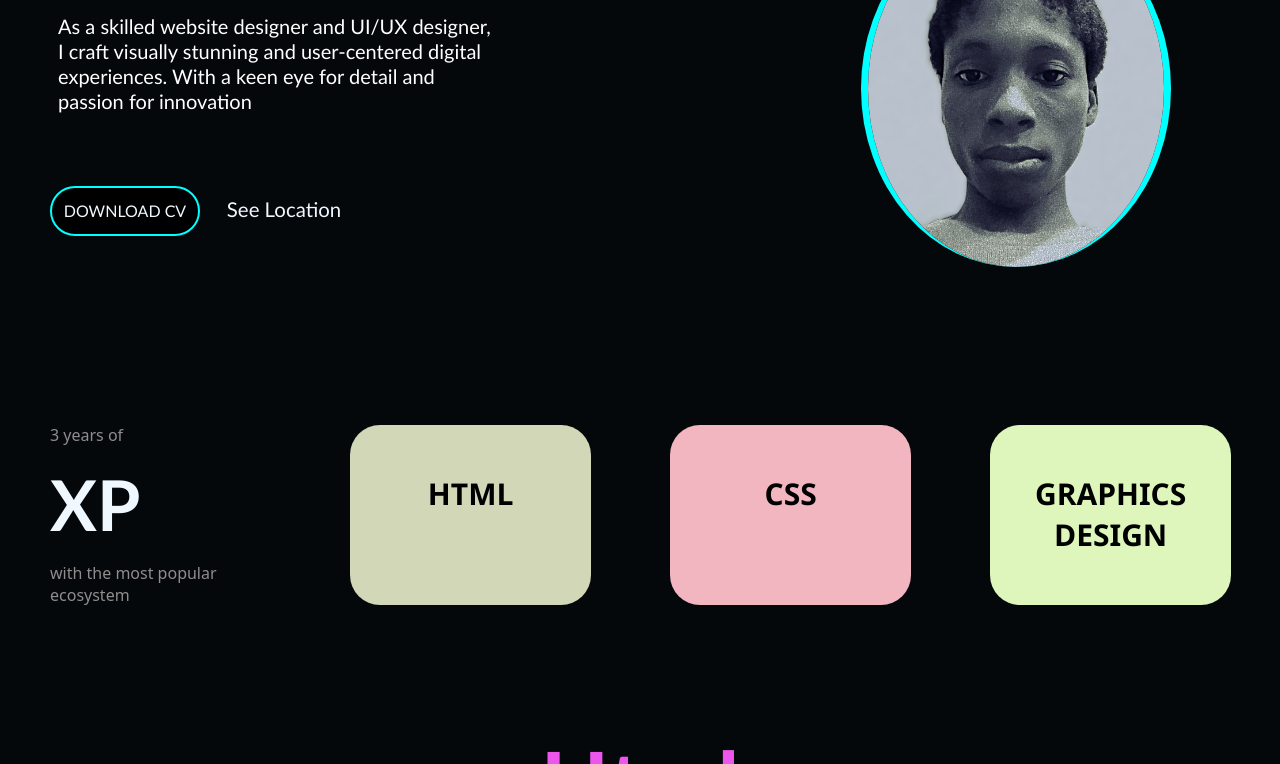
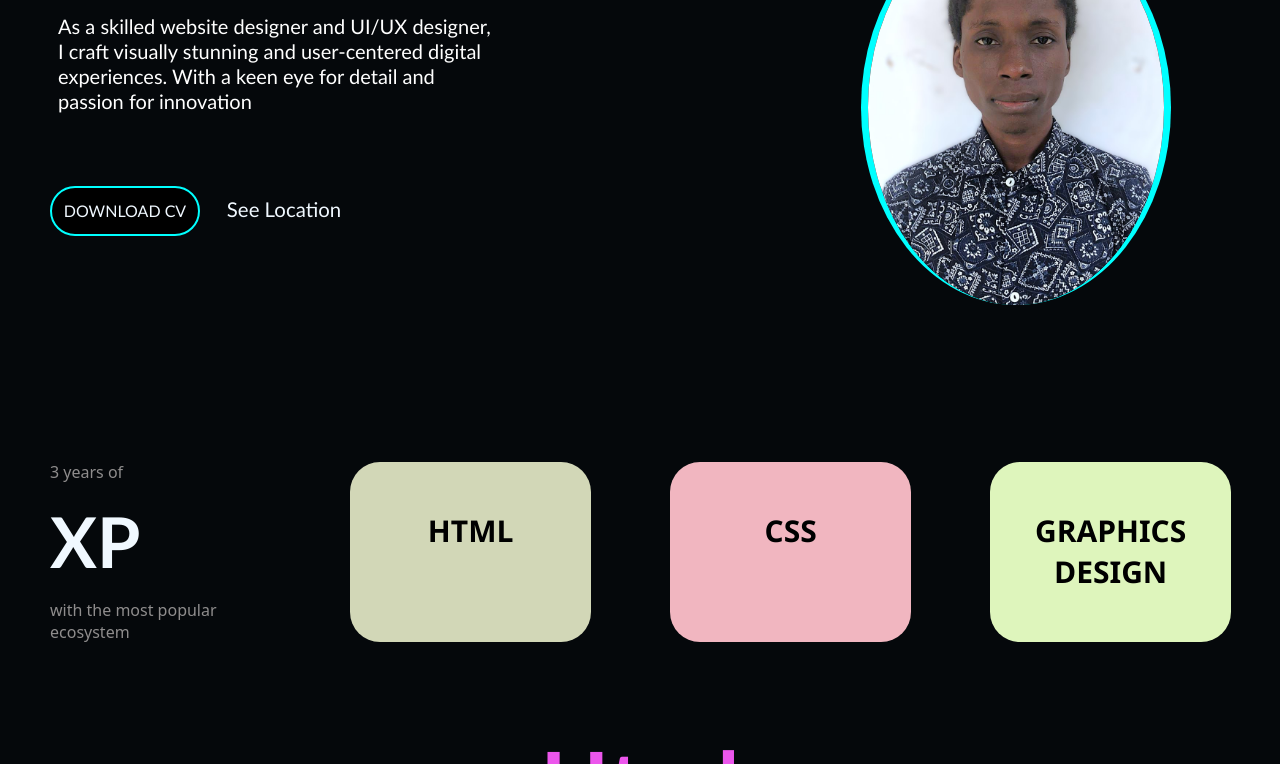
Before and after one commit to abram-codes/abramcodes, a plain HTML site: page index.html in a window 1280 px wide. Shown: the part 336-1100 px from the top of the page. Drawn offline with Linux system fonts and the light colour scheme.

Commit message:
Update index.html

```diff
--- a/index.html
+++ b/index.html
@@ -65,7 +65,7 @@
 
                                    </div>
 
-                             <div class="idd"><img src="prime.jpg"  class="img" alt="picture"></div>
+                             <div class="idd"><img src="tee.jpg"  class="img" alt="picture"></div>
                             </div>
 
              </div>
```
